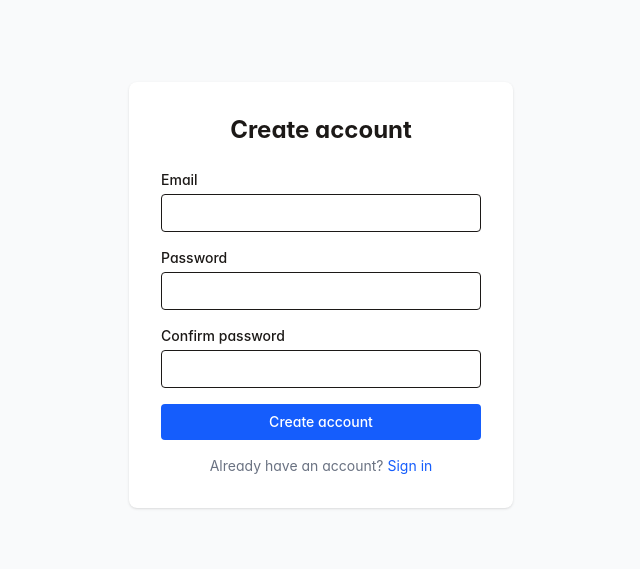
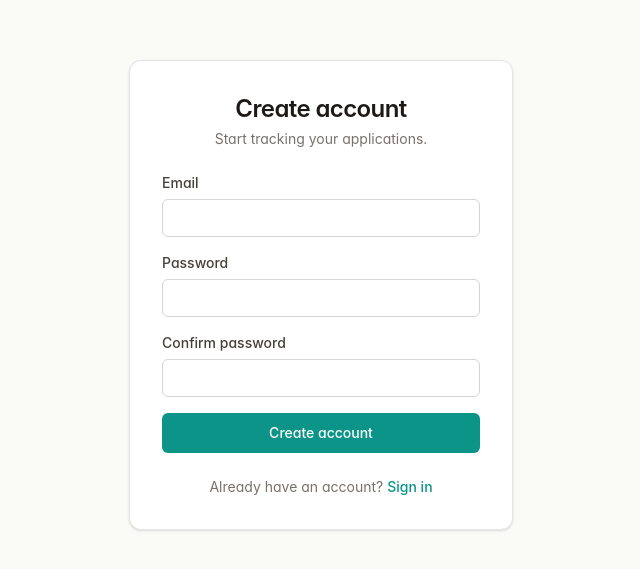
Before and after one commit to hill13/Intern-Track-Lite, a React app in the folder frontend/: page /register in a window 1280 px wide. Shown: the part 105-674 px from the top of the page, without its empty margins (319-959 px from the left). Built offline with nearby package versions, Linux system fonts and the light colour scheme; no server answers; the HTML template or start-up script is replaced by a standard one.

Commit message:
feat(design): migrate Register page to warm neutral + teal palette Mirrors Login — stone text, teal accent,soft shadow + border on card,subtle underline on Sign in link.

```diff
--- a/frontend/src/pages/Register.tsx
+++ b/frontend/src/pages/Register.tsx
@@ -46,61 +46,64 @@ export default function Register() {
   }
 
   return (
-    <div className="min-h-screen flex items-center justify-center bg-gray-50">
-      <div className="bg-white p-8 rounded-lg shadow w-full max-w-sm">
-        <h1 className="text-2xl font-bold mb-6 text-center">Create account</h1>
+    <div className="min-h-screen flex items-center justify-center bg-canvas px-4">
+      <div className="bg-surface border border-stone-200 p-8 rounded-xl shadow-sm w-full max-w-sm">
+        <h1 className="text-2xl font-semibold tracking-tight mb-1 text-center text-stone-900">Create account</h1>
+        <p className="text-sm text-stone-500 text-center mb-6">Start tracking your applications.</p>
 
         {/* Show error banner if validation or API call failed */}
         {error && (
-          <p className="text-red-600 text-sm mb-4 text-center">{error}</p>
+          <div className="bg-danger-soft border border-danger-border text-danger text-sm px-3 py-2 rounded-md mb-4 text-center">
+            {error}
+          </div>
         )}
 
         <form onSubmit={handleSubmit} className="space-y-4">
           <div>
-            <label className="block text-sm font-medium mb-1">Email</label>
+            <label className="block text-sm font-medium text-stone-700 mb-1.5">Email</label>
             <input
               type="email"
               required
               value={email}
               onChange={(e) => setEmail(e.target.value)}
-              className="w-full border rounded px-3 py-2 text-sm focus:outline-none focus:ring-2 focus:ring-blue-500"
+              className="w-full border border-stone-300 bg-surface rounded-md px-3 py-2 text-sm text-stone-900 placeholder:text-stone-400 focus:outline-none focus:border-accent focus:ring-2 focus:ring-accent/20 transition-colors"
             />
           </div>
 
           <div>
-            <label className="block text-sm font-medium mb-1">Password</label>
+            <label className="block text-sm font-medium text-stone-700 mb-1.5">Password</label>
             <input
               type="password"
               required
               value={password}
               onChange={(e) => setPassword(e.target.value)}
-              className="w-full border rounded px-3 py-2 text-sm focus:outline-none focus:ring-2 focus:ring-blue-500"
+              className="w-full border border-stone-300 bg-surface rounded-md px-3 py-2 text-sm text-stone-900 placeholder:text-stone-400 focus:outline-none focus:border-accent focus:ring-2 focus:ring-accent/20 transition-colors"
             />
           </div>
 
           <div>
-            <label className="block text-sm font-medium mb-1">Confirm password</label>
+            <label className="block text-sm font-medium text-stone-700 mb-1.5">Confirm password</label>
             <input
               type="password"
               required
               value={confirmPassword}
               onChange={(e) => setConfirmPassword(e.target.value)}
-              className="w-full border rounded px-3 py-2 text-sm focus:outline-none focus:ring-2 focus:ring-blue-500"
+              className="w-full border border-stone-300 bg-surface rounded-md px-3 py-2 text-sm text-stone-900 placeholder:text-stone-400 focus:outline-none focus:border-accent focus:ring-2 focus:ring-accent/20 transition-colors"
             />
           </div>
 
           <button
             type="submit"
             disabled={loading}
-            className="w-full bg-blue-600 text-white py-2 rounded text-sm font-medium hover:bg-blue-700 disabled:opacity-50"
+            className="w-full bg-accent text-white py-2.5 rounded-md text-sm font-medium hover:bg-accent-strong disabled:opacity-50 disabled:cursor-not-allowed transition-colors"
           >
             {loading ? 'Creating account...' : 'Create account'}
           </button>
         </form>
 
-        <p className="text-sm text-center mt-4 text-gray-500">
+        <p className="text-sm text-center mt-6 text-stone-500">
           Already have an account?{' '}
-          <Link to="/login" className="text-blue-600 hover:underline">
+          <Link to="/login" className="text-accent font-medium hover:text-accent-strong transition-colors">
             Sign in
           </Link>
         </p>
```
